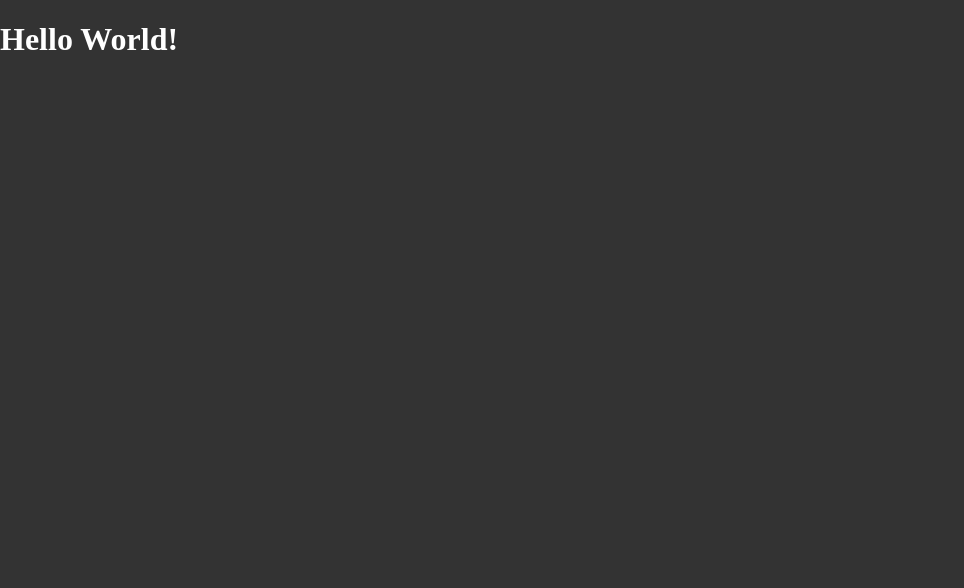
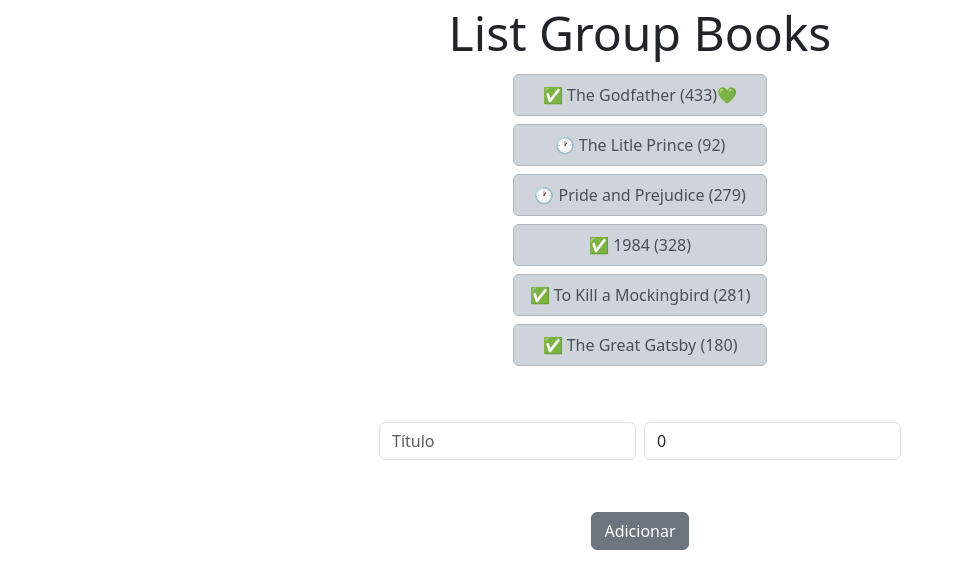
Before and after one commit to betim009/react-ts, a React (Vite) app in the folder vite-project/: page / in a window 1280 px wide. Shown: the top 588 px of the page, without its empty margins (0-964 px from the left). Built offline with nearby package versions, Linux system fonts and the light colour scheme.

Commit message:
feat: books events add

```diff
--- a/vite-project/package.json
+++ b/vite-project/package.json
@@ -10,6 +10,7 @@
     "preview": "vite preview"
   },
   "dependencies": {
+    "bootstrap": "^5.3.2",
     "react": "^18.2.0",
     "react-dom": "^18.2.0"
   },
--- a/vite-project/src/App.tsx
+++ b/vite-project/src/App.tsx
@@ -1,10 +1,78 @@
 import './App.css'
-
+import { useState } from 'react'
+import Book from './components/book'
+import data from './data'
 
 function App() {
+  const [books, setBooks] = useState(data);
+  const [bookTitle, setBookTitle] = useState("");
+  const [bookPages, setBookPages] = useState(0);
+
+  const handleNameChange = (event: React.ChangeEvent<HTMLInputElement>) => {
+    setBookTitle(event.target.value)
+  };
+
+  const handlePagesChange = (event: React.ChangeEvent<HTMLInputElement>) => {
+    setBookPages(event.target.valueAsNumber)
+  };
+
+  const handleAddClick = () => {
+    const newBook = {
+      title: bookTitle,
+      pages: bookPages,
+      isRead: false,
+      isFavorite: false,
+    };
+
+    setBooks([...books, newBook]);
+  };
+
   return (
-    <div>
-      <h1>Hello World!</h1>
+    <div className='container p-1'>
+      <h1 className='display-5 text-center'>List Group Books</h1>
+      <div className='d-flex justify-content-center'>
+        <div>
+          {books.map((book) =>
+            <ul className='list-group '>
+              <Book
+                key={book.title}
+                book={book}
+              />
+            </ul>
+          )}
+        </div>
+      </div>
+
+      <div className='d-flex justify-content-center p-5'>
+        <div className='p-1'>
+          <input
+            type="text"
+            placeholder='Título'
+            value={bookTitle}
+            onChange={handleNameChange}
+            className='form-control'
+          />
+        </div>
+
+        <div className='p-1'>
+          <input
+            type="number"
+            placeholder='Quantidade de Paǵinas'
+            value={bookPages}
+            onChange={handlePagesChange}
+            className='form-control'
+          />
+        </div>
+      </div>
+
+      <div className='text-center'>
+        <button
+          onClick={handleAddClick}
+          className='btn btn-secondary'
+        >
+          Adicionar
+        </button>
+      </div>
     </div>
   )
 }
--- /dev/null
+++ b/vite-project/src/components/book/index.tsx
@@ -0,0 +1,22 @@
+import './book.css'
+
+type BookProps = {
+    book: {
+        title: string;
+        pages: number;
+        isRead: boolean;
+        isFavorite: boolean;
+    };
+};
+
+function Book({ book }: BookProps) {
+    return (
+        <li className='list-group-item list-group-item-dark text-center m-1'>
+            <span>{book.isRead ? ' ✅ ' : ' 🕐 '}</span>
+            <span>{`${book.title} (${book.pages})`}</span>
+            {book.isFavorite && <span>💚</span>}
+        </li>
+    )
+}
+
+export default Book;
--- /dev/null
+++ b/vite-project/src/data.ts
@@ -0,0 +1,40 @@
+const books = [
+    {
+        title: 'The Godfather',
+        pages: 433,
+        isRead: true,
+        isFavorite: true,
+    },
+    {
+        title: 'The Litle Prince',
+        pages: 92,
+        isRead: false,
+        isFavorite: false,
+    },
+    {
+        title: 'Pride and Prejudice',
+        pages: 279,
+        isRead: false,
+        isFavorite: false,
+    },
+    {
+        title: '1984',
+        pages: 328,
+        isRead: true,
+        isFavorite: false,
+    },
+    {
+        title: 'To Kill a Mockingbird',
+        pages: 281,
+        isRead: true,
+        isFavorite: false,
+    },
+    {
+        title: 'The Great Gatsby',
+        pages: 180,
+        isRead: true,
+        isFavorite: false,
+    }
+]
+
+export default books;
--- a/vite-project/src/main.tsx
+++ b/vite-project/src/main.tsx
@@ -1,6 +1,7 @@
 import React from 'react'
 import ReactDOM from 'react-dom/client'
 import App from './App.tsx'
+import 'bootstrap/dist/css/bootstrap.min.css';
 
 
 ReactDOM.createRoot(document.getElementById('root')!).render(
```
Also changed, not shown: vite-project/src/App.css (line endings or trailing spaces), vite-project/src/components/book/book.css (added), 1 other file (tests, documents, lock files or other folders).
